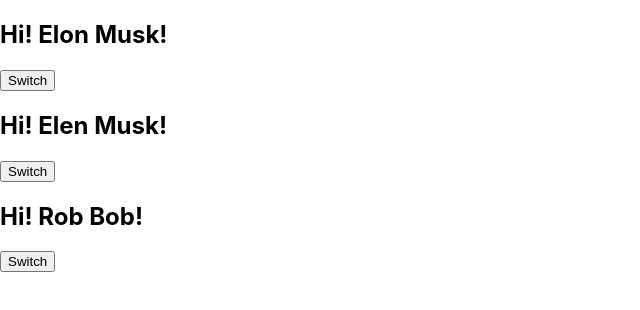
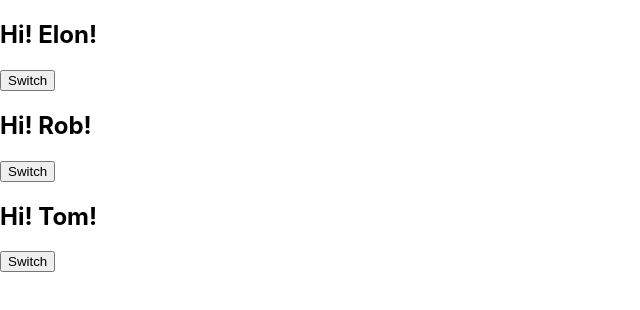
Before and after one commit to 01Danil/fm_react_16-06, a React (Create React App) app: page / in a window 1280 px wide. Shown: the top 310 px of the page, without its empty margins (0-640 px from the left). Built offline with nearby package versions, Linux system fonts and the light colour scheme.

Commit message:
Refactor state at App

```diff
--- a/src/App.js
+++ b/src/App.js
@@ -7,17 +7,36 @@ class App extends React.Component {
   constructor(props){
     super(props);
     this.state = {
-      user:{
-        fullName: "Elon Musk"
-      }
+      users:[
+        {
+          id:1,
+          fname:'Elon'
+        },
+        {
+          id:2,
+          fname:'Rob'
+        },
+        {
+          id:3,
+          fname:'Tom'
+        },
+        {
+          id:4,
+          fname:'Alex'
+        },
+        {
+          id:5,
+          fname:'Max'
+        },
+      ]
     }
   }
   render() {
-    const {user}  = this.state;
+    const {users}  = this.state;
     return <>
-      <Chao name={user.fullName}/>
-      <Chao name="Elen Musk"  />
-      <Chao name="Rob Bob"/>
+      <Chao name={users[0].fname}/>
+      <Chao name={users[1].fname} />
+      <Chao name={users[2].fname}/>
     </>;
   }
 }
```
